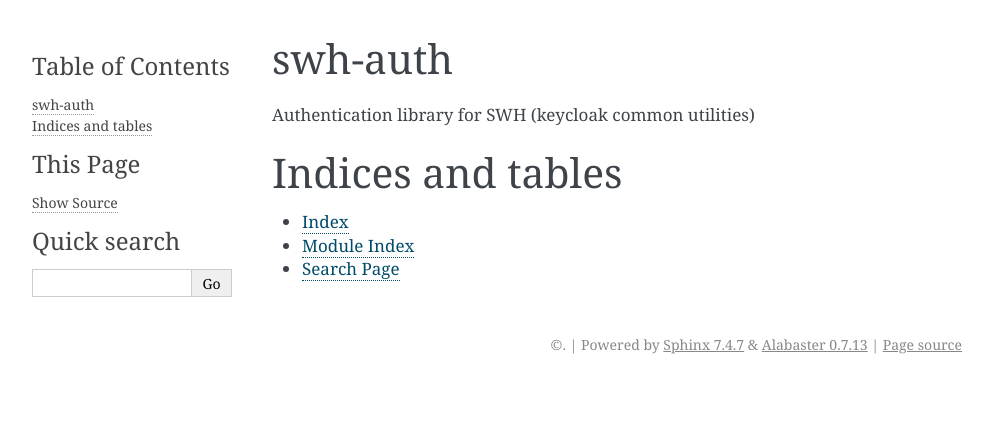
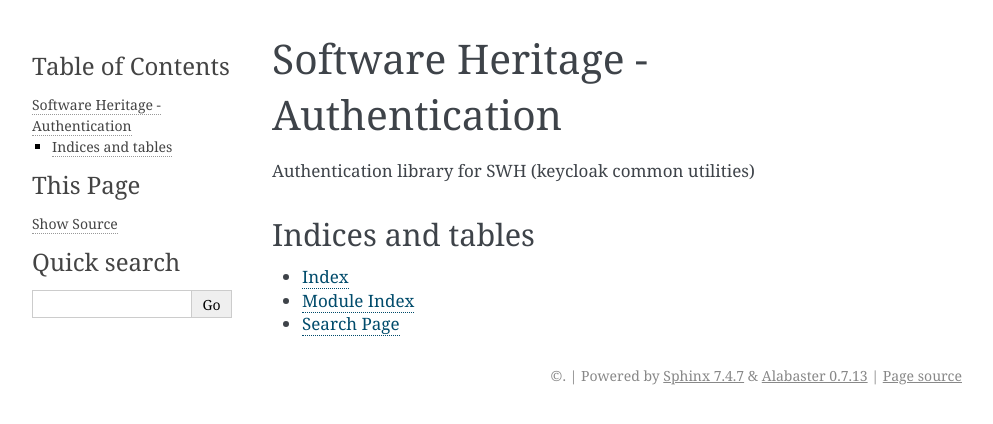
Before and after one commit to SoftwareHeritage/swh-auth, a Sphinx documentation site: the page built from docs/index.rst, in a window 1280 px wide. Shown: the top 424 px of the page, without its empty margins (148-1141 px from the left). Built offline with Sphinx 7.4.7, drawn with Linux system fonts in a browser that asks for light colours.

Commit message:
Fix documentation headers

```diff
--- a/docs/README.rst
+++ b/docs/README.rst
@@ -1,4 +1,6 @@
-swh-auth
-==========
+.. _swh-auth:
+
+Software Heritage - Authentication
+==================================
 
 Authentication library for SWH (keycloak common utilities)
--- a/docs/index.rst
+++ b/docs/index.rst
@@ -1,5 +1,3 @@
-.. _swh-py-template:
-
 .. include:: README.rst
 
 .. toctree::
@@ -8,7 +6,7 @@
 
 
 Indices and tables
-==================
+------------------
 
 * :ref:`genindex`
 * :ref:`modindex`
```
